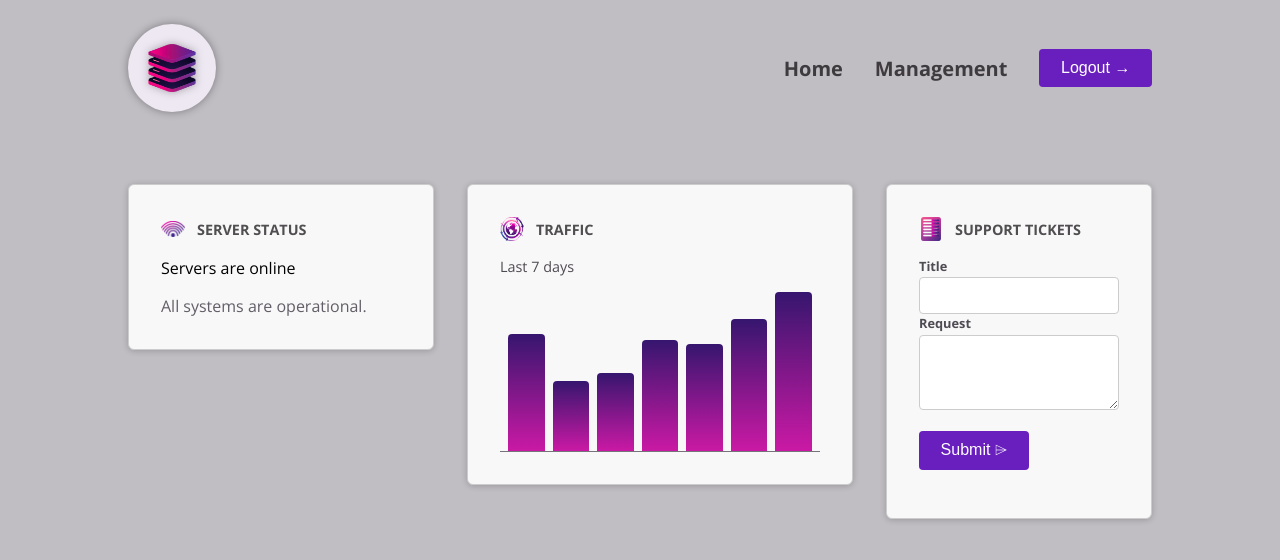
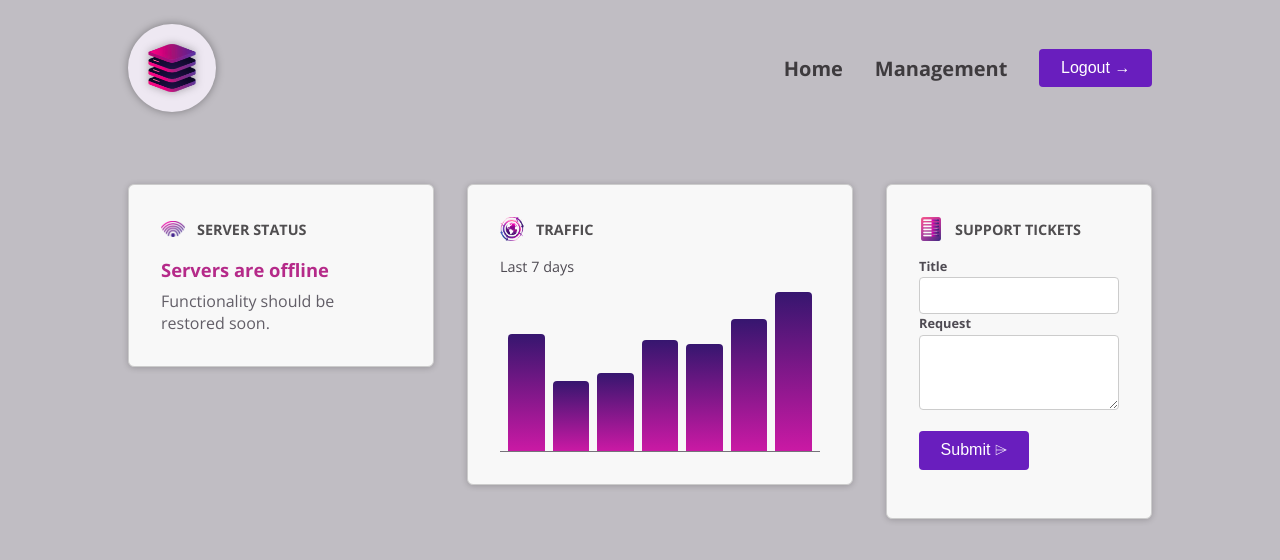
Before and after one commit to Nasr275/Server-Management-App, an Angular app: page / in a window 1280 px wide. Shown: the top 560 px of the page. Built offline with nearby package versions, Linux system fonts and the light colour scheme.

Commit message:
applying dynamic class binding and literal types to current status variable

```diff
--- a/src/app/dashboard/server-status/server-status.component.html
+++ b/src/app/dashboard/server-status/server-status.component.html
@@ -1,4 +1,10 @@
-
+<!--  [class.status]="currentStatus === 'online'" -->
+<div [class]="{
+    status: true,
+    'status-online': currentStatus === 'online',
+    'status-offline':currentStatus === 'offline',
+    'status-unknown': currentStatus === 'unknown'
+}">
     @if (currentStatus === 'online') {
     <p>Servers are online</p>
     <p>All systems are operational.</p>
@@ -9,3 +15,4 @@
     <p>Server status is unknown</p>
     <p>Fetching server status failed.</p>
     }
+</div>
--- a/src/app/dashboard/server-status/server-status.component.ts
+++ b/src/app/dashboard/server-status/server-status.component.ts
@@ -8,5 +8,23 @@ import { Component } from '@angular/core';
   styleUrl: './server-status.component.css'
 })
 export class ServerStatusComponent {
-  currentStatus = 'online';
+  currentStatus: 'online' | 'offline' | 'unknown' = 'online';
+  //This is a typescript feature called literal types
+
+
+  constructor() {
+    setInterval(() => {
+      const rand = Math.random()
+
+      if (rand < 0.5) {
+        this.currentStatus = 'online'
+      }
+      else if (rand < 0.9) {
+        this.currentStatus = 'offline'
+      }
+      else {
+        this.currentStatus = 'unknown'
+      }
+    }, 5000)  //execute this function every 5 secs
+  }
 }
--- a/src/app/shared/control/control.component.ts
+++ b/src/app/shared/control/control.component.ts
@@ -1,4 +1,4 @@
-import { Component, HostBinding, HostListener, input, ViewEncapsulation } from '@angular/core';
+import { Component, HostBinding, HostListener, input, ViewEncapsulation, ElementRef, inject } from '@angular/core';
 
 @Component({
   selector: 'app-control',
@@ -21,9 +21,12 @@ export class ControlComponent {
   }
 
   */
+
+  private el = inject(ElementRef)
   label = input.required<string>()
 
   onClick() {
     console.log('Clicked!')
+    console.log(this.el)
   }
 }
```
